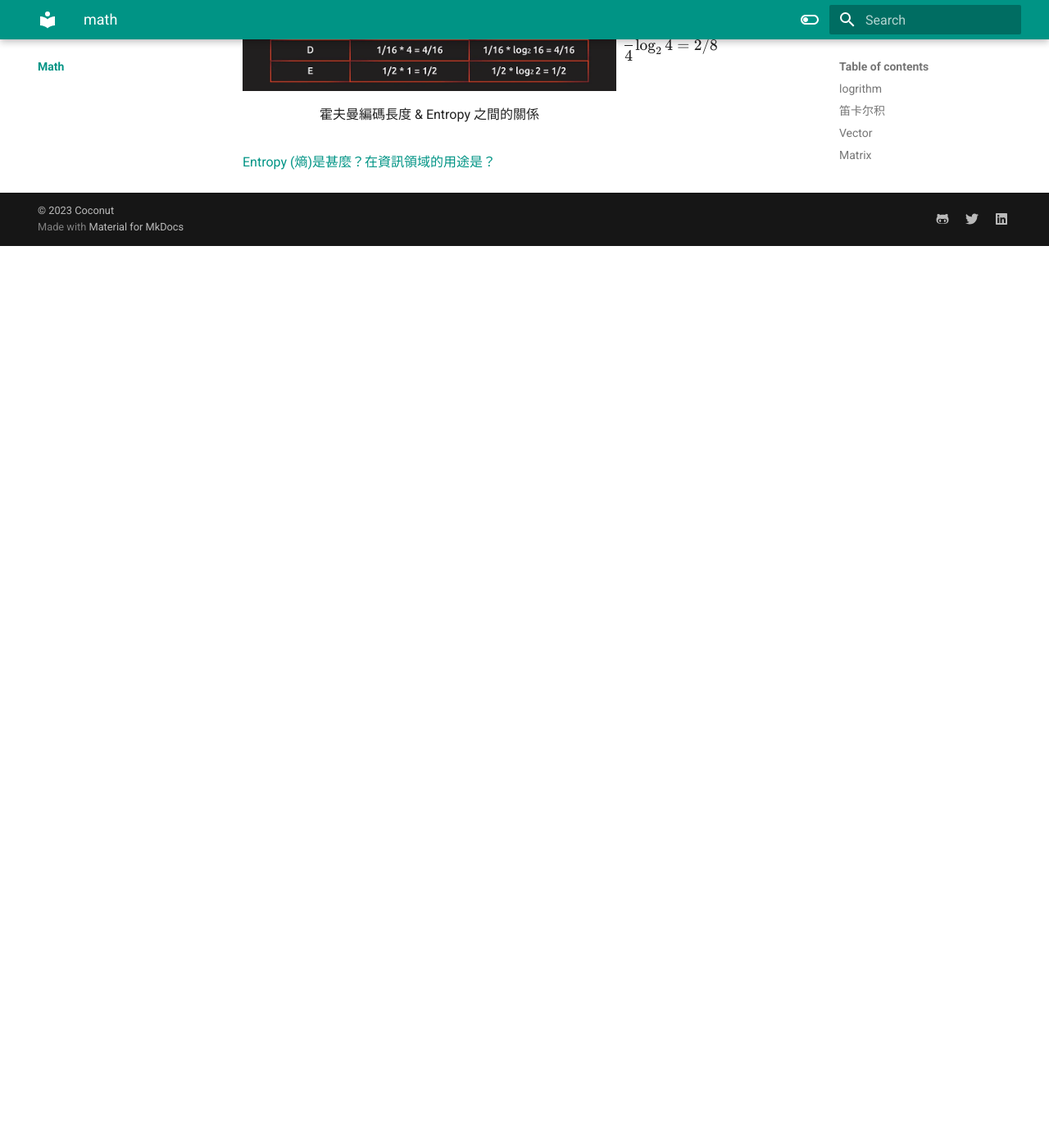
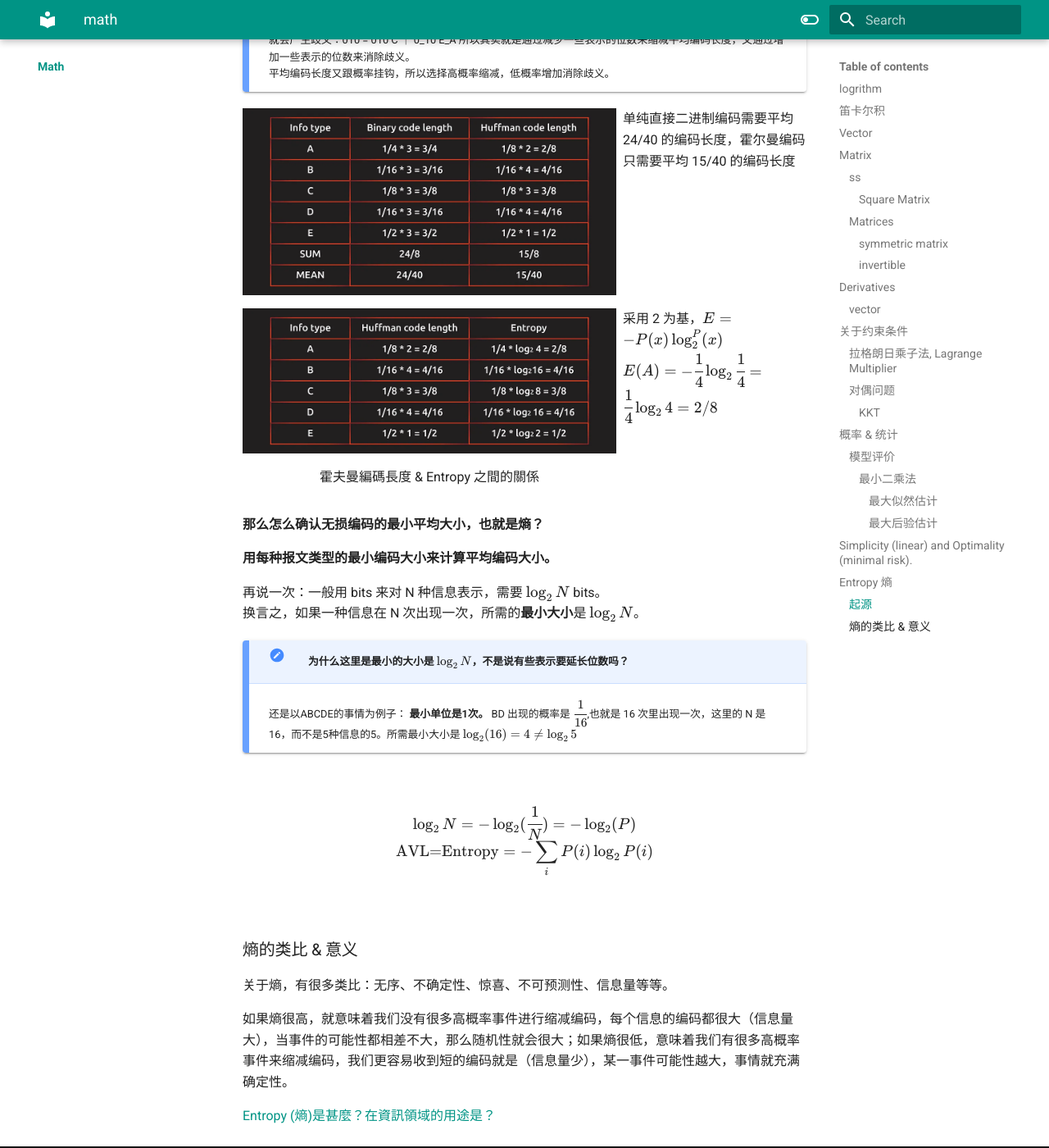
Before and after one commit to Coconut3223/knowledge, an MkDocs documentation site: the page built from docs/math/index.md, in a window 1280 px wide and 1400 px high, scrolled down 12546 px. Shown: the whole window at 82% size. Built offline with MkDocs 1.6.1 and Material for MkDocs 9.7.7, drawn with Linux system fonts in a browser that asks for light colours; before the commit the page ends 12846 px from its top, so only the background shows below that; some of the changed text lies outside the part shown.

Commit message:
update：entropy

```diff
--- a/docs/math/index.md
+++ b/docs/math/index.md
@@ -330,12 +330,24 @@ Right. And we are going to cut our decision our best through just now says that
 
 信息论中熵的概念首次被香农提出，目的是寻找一种高效/无损地编码信息的方法：以编码后数据的平均长度来衡量高效性，平均长度越小越高效；同时还需满足“无损”的条件，即编码后不能有原始信息的丢失。这样，香农提出了熵的定义：**无损编码事件信息的最小平均编码长度**
 
-==霍夫曼碼 Huffman Code==。对高可能性事件用短编码，对低可能性事件用长编码。
+对于 N 种信息，使用 0-1 的二值 bit，需要 $\log_2N$ bits 表示。在这样的情况下，每一个事件表示都不能缺少一位，否则就会引起歧义，同时也不需要多余的 bits 来进行编码。所以每个表示的位数都是恒定 $\text{AVL}=\log_2N(P_1+\dots+P_N)=\log_2N$(恒定的)
+
+但其实可以选择在无损的情况下，把高可能事件使用短编码(减少位数)，对低可能事件使用长编码（增加位数）。这就是 ==霍夫曼碼 Huffman Code==。
 
 <div class="grid" style="grid-template-columns: repeat(3, 1fr) !important;"markdown>
 <figure markdown="span" style="grid-column-start: 1; grid-column-end: 3;">![](./pics/entropy_1.webp)</figure>
-<p style="grid-column-start: 3; grid-column-end: 4;">alpha 要发一串信息给 beta， 发送的信息是一个随机量，概率并不均等。通过编码的平均长度验证哪个编码比较有效率。</p>
+<p style="grid-column-start: 3; grid-column-end: 4;">alpha 要发一串信息给 beta， 发送的信息是一个随机量，概率并不均等。通过编码的平均长度验证哪个编码比较有效率。<br><b>在霍尔曼编码中，每一个事件的表示位数并不是恒定，在一些高可能事件 AE 里仅采用两位甚至一位进行表示，在 BD 里采用更多的位数进行表示</b></p>
 </div>
+
+!!! p "缩短位数的同时相应的对某些事件的表示进行增加位数，否则会引起歧义"
+    如果在霍尔曼编码的时候，只缩减 AE 的编码，BD 维持原形
+
+    |A|B|C|D|E
+    |--|--|--|--|--|
+    |10(0)|001|010|011|0(00)|
+
+    就会产生歧义：010 = 010 C ｜ 0_10 E_A
+    所以其实就是通过减少一些表示的位数来缩减平均编码长度，又通过增加一些表示的位数来消除歧义。<br> 平均编码长度又跟概率挂钩，所以选择高概率缩减，低概率增加消除歧义。
 
 <div class="grid" style="grid-template-columns: repeat(3, 1fr) !important;"markdown>
 <figure markdown="span" style="grid-column-start: 1; grid-column-end: 3;">![](./pics/entropy_2.webp)</figure>
@@ -347,4 +359,23 @@ Right. And we are going to cut our decision our best through just now says that
 <p style="grid-column-start: 3; grid-column-end: 4;">采用 2 为基，$E=-P(x)\log_2^P(x)$<br>$E(A)=-\cfrac{1}{4}\log_2\cfrac{1}{4}=\cfrac{1}{4}\log_24=2/8$</p>
 </div>
 
+**那么怎么确认无损编码的最小平均大小，也就是熵？**
+
+**用每种报文类型的最小编码大小来计算平均编码大小。**
+
+再说一次：一般用 bits 来对 N 种信息表示，需要 $\log_2N$ bits。<br>
+换言之，如果一种信息在 N 次出现一次，所需的**最小大小**是 $\log_2N$。
+
+!!! p "为什么这里是最小的大小是 $\log_2N$，不是说有些表示要延长位数吗？"
+    还是以ABCDE的事情为例子：
+    **最小单位是1次。** BD 出现的概率是 $\cfrac{1}{16}$,也就是 16 次里出现一次，这里的 N 是 16，而不是5种信息的5。所需最小大小是 $\log_2(16)=4\neq\log_25$
+
+$$\log_2N=-\log_2(\cfrac{1}{N})=-\log_2(P)\\\text{AVL=Entropy}=-\sum_iP(i)\log_2P(i)$$
+
+### 熵的类比 & 意义
+
+关于熵，有很多类比：无序、不确定性、惊喜、不可预测性、信息量等等。
+
+如果熵很高，就意味着我们没有很多高概率事件进行缩减编码，每个信息的编码都很大（信息量大），当事件的可能性都相差不大，那么随机性就会很大；如果熵很低，意味着我们有很多高概率事件来缩减编码，我们更容易收到短的编码就是（信息量少），某一事件可能性越大，事情就充满确定性。
+
 [Entropy (熵)是甚麼？在資訊領域的用途是？](https://medium.com/%E4%BA%BA%E5%B7%A5%E6%99%BA%E6%85%A7-%E5%80%92%E5%BA%95%E6%9C%89%E5%A4%9A%E6%99%BA%E6%85%A7/entropy-%E7%86%B5-%E6%98%AF%E7%94%9A%E9%BA%BC-%E5%9C%A8%E8%B3%87%E8%A8%8A%E9%A0%98%E5%9F%9F%E7%9A%84%E7%94%A8%E9%80%94%E6%98%AF-1551e55110fa)
```
